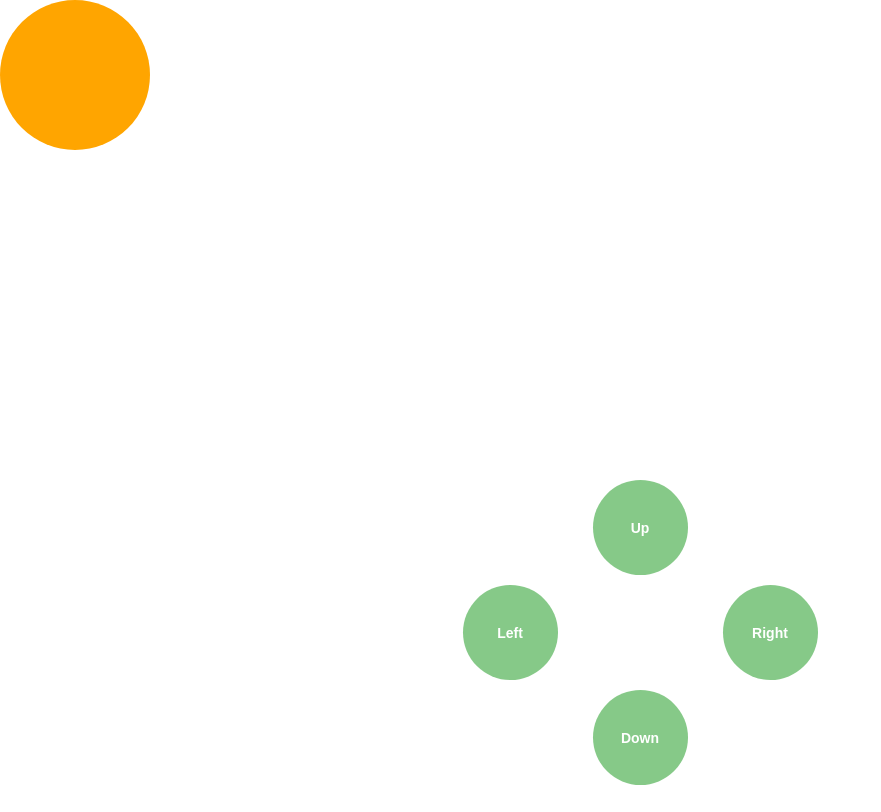
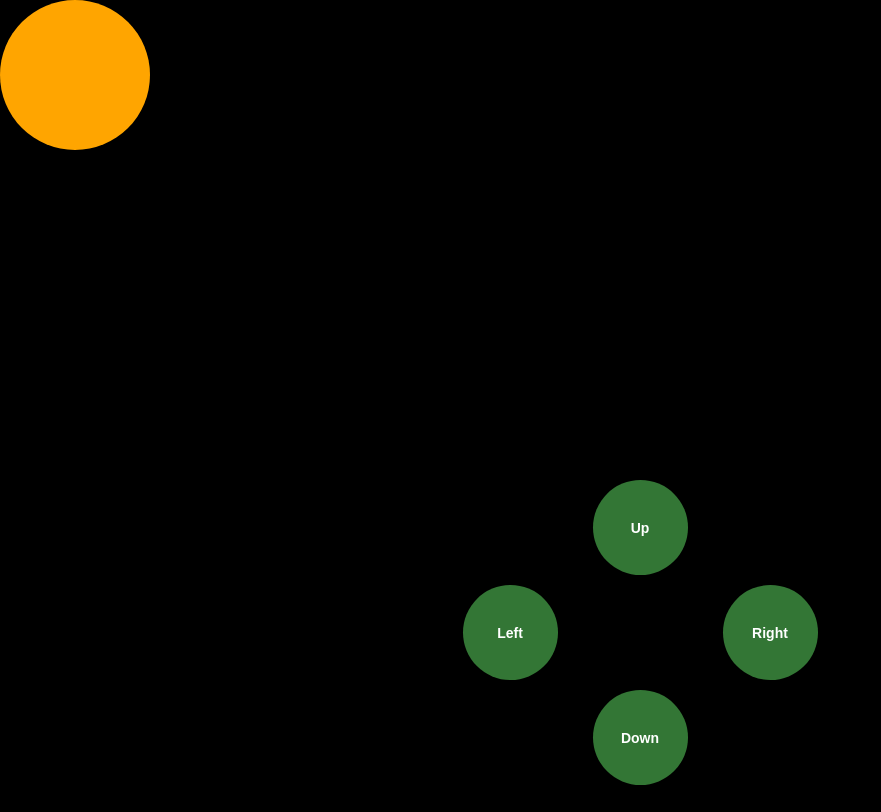
Before and after one commit to Adityakr3/React-Project, a React (Vite) app: page /Game in a window 1280 px wide. Shown: the whole page, without its empty margins (0-881 px from the left). Built offline with nearby package versions, Linux system fonts and the light colour scheme.

Commit message:
apply inline css bcs of affect in another comp and comment out all css in game.css

```diff
--- a/src/Moving Game/Game.css
+++ b/src/Moving Game/Game.css
@@ -1,4 +1,6 @@
-
+/* *{
+    background-color: black;
+}
 .box{
     width: 155px;
     height: 155px;
@@ -19,4 +21,4 @@
     box-shadow: 6px 6px 18px 1px #d7c6c65f;
     background-color: rgba(151, 243, 255, 0.916);
     font-size: 18px;
-}
+} */
--- a/src/Moving Game/Game.jsx
+++ b/src/Moving Game/Game.jsx
@@ -1,14 +1,29 @@
 import React from "react";
 import { useState } from "react";
 import "./Game.css";
+import { Link } from "react-router-dom";
+const Game = () => {
+    const style = {
+        padding: "26px 26px",
+        width: "95px",
+        height: "95px",
+        border: "none",
+        borderRadius:"50%",
+        fontSize: "14px",
+        fontWeight: "bold",
+        color: "white",
+        backgroundColor: "#4caf4fac",
+    }
 
-const Game = () => {
     const [vertical, setVertical] = useState(0);
     const [horizontal, setHorizontal] = useState(0);
 
     return (
         <div
             style={{
+                width: "100%",
+                height: "812px",
+                backgroundColor: "black",
                 display: "flex",
                 flexDirection: "column",
                 justifyContent: "space-between",
@@ -47,6 +62,7 @@ const Game = () => {
 
 
                 <button
+                style={style}
                     className="btn"
                     onClick={() => {
                         setHorizontal(horizontal - 155); // Move left
@@ -65,6 +81,7 @@ const Game = () => {
                 >
                     {/* Down button */}
                     <button
+                     style={style}
                      className="btn"
                         onClick={() => {
                             setVertical(vertical - 155); // Move up
@@ -73,6 +90,7 @@ const Game = () => {
                         Up
                     </button>
                     <button
+                    style={style}
                      className="btn"
                         onClick={() => {
                             setVertical(vertical + 155); // Move down
@@ -88,6 +106,7 @@ const Game = () => {
 
                 {/* Right button */}
                 <button
+                style={style}
                  className="btn"
                     onClick={() => {
                         setHorizontal(horizontal + 155); // Move right
```
